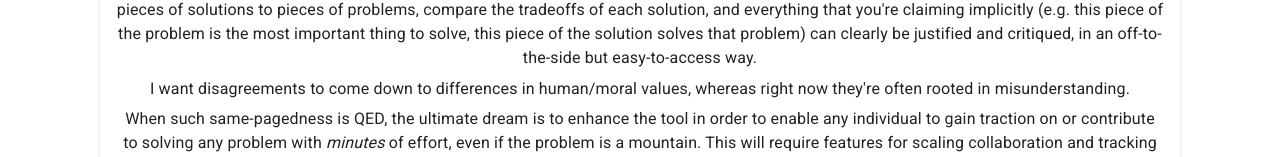
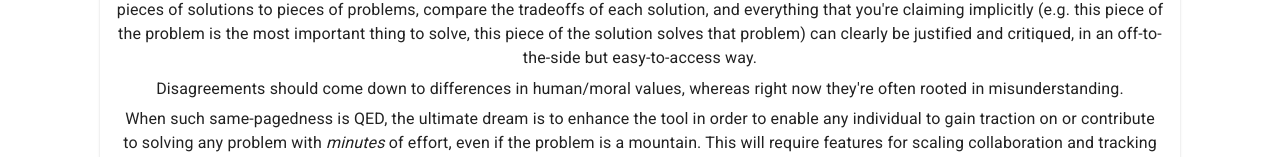
Before and after one commit to amelioro/ameliorate, a Next.js app in the folder web/: page /about in a window 1280 px wide. Shown: the part 145-302 px from the top of the page. Built offline with nearby package versions, Linux system fonts and the light colour scheme.

Commit message:
Remove first person from about page

```diff
--- a/web/src/pages/about.tsx
+++ b/web/src/pages/about.tsx
@@ -19,8 +19,8 @@ const Home: NextPage = () => {
           </Typography>
 
           <Typography variant="body1">
-            I want disagreements to come down to differences in human/moral values, whereas right
-            now they're often rooted in misunderstanding.
+            Disagreements should come down to differences in human/moral values, whereas right now
+            they're often rooted in misunderstanding.
           </Typography>
 
           <Typography variant="body1">
```
